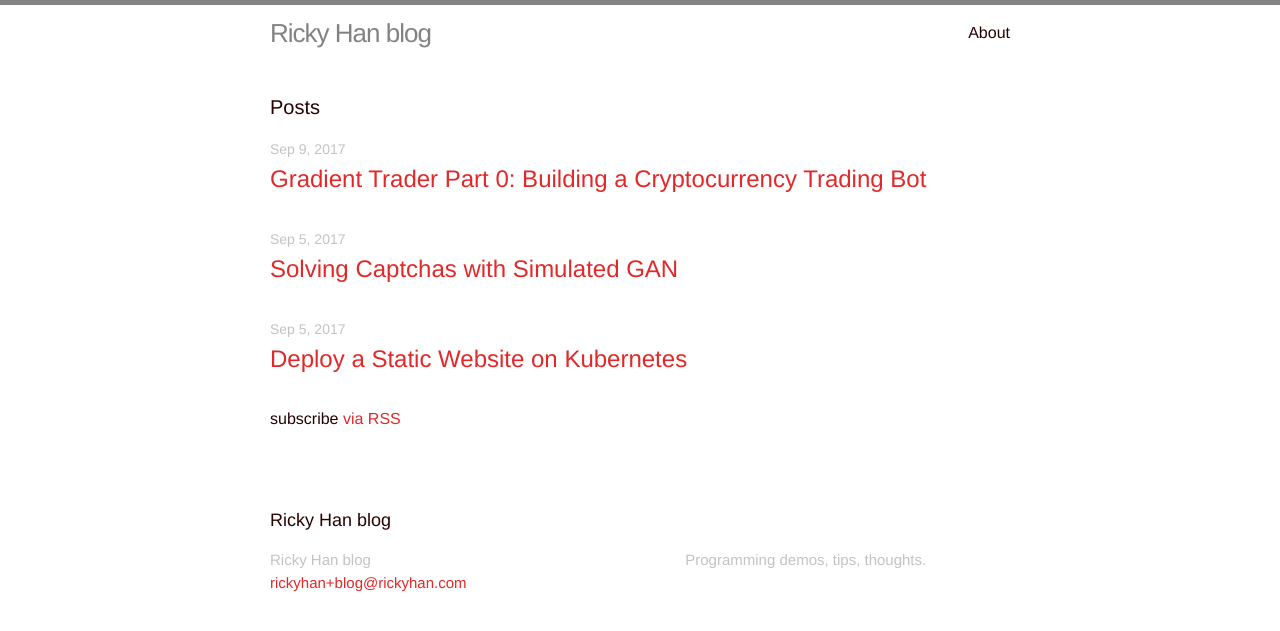
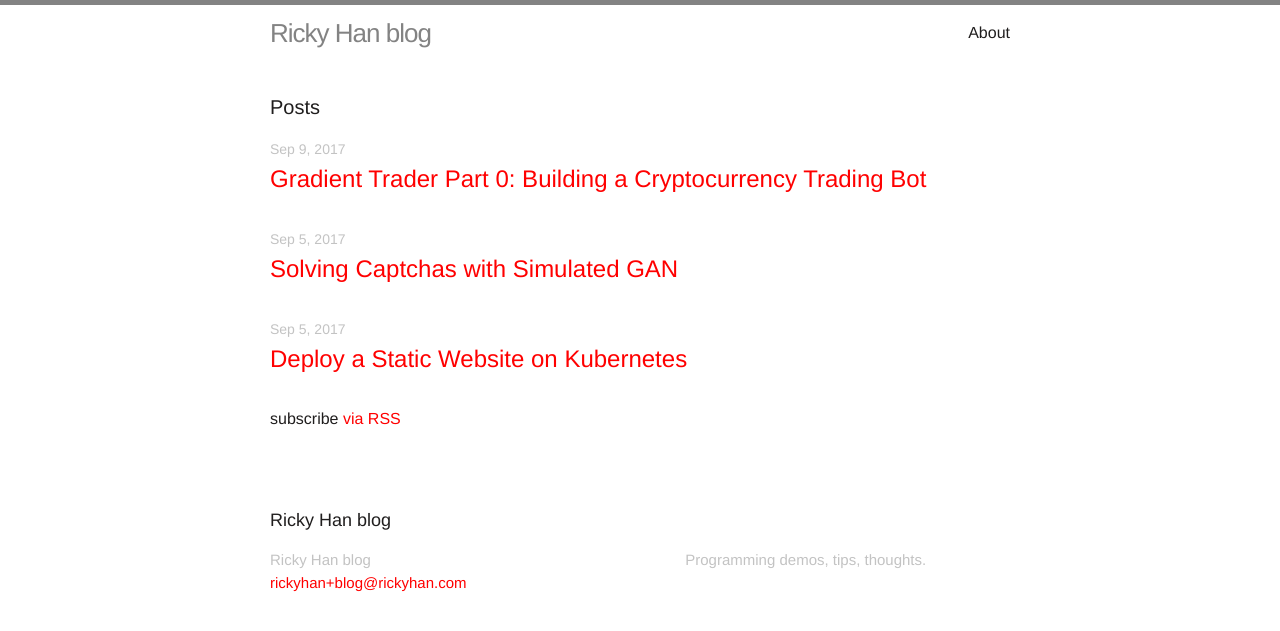
Before and after one commit to 0b01/rickyhan.com, a Jekyll site: the page built from index.html, in a window 1280 px wide. Shown: the top 631 px of the page. Built offline with Jekyll 4.4.1, drawn with Linux system fonts in a browser that asks for light colours.

Commit message:
Changed colors

```diff
--- a/css/main.scss
+++ b/css/main.scss
@@ -14,9 +14,9 @@
 
 $spacing-unit:     30px;
 
-$text-color:       #280202;
+$text-color:       #201E1E;
 $background-color: #FFFFFF;
-$brand-color:      #E22828;
+$brand-color:      rgb(255, 0, 0);
 
 $grey-color:       #C3C3C3;
 $grey-color-light: lighten($grey-color, 40%);
```
